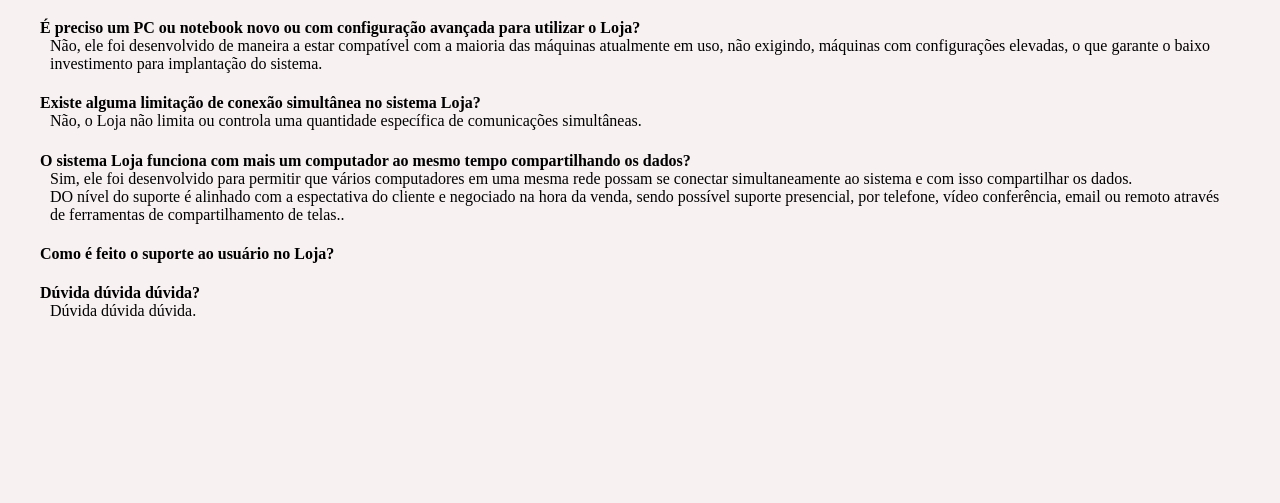
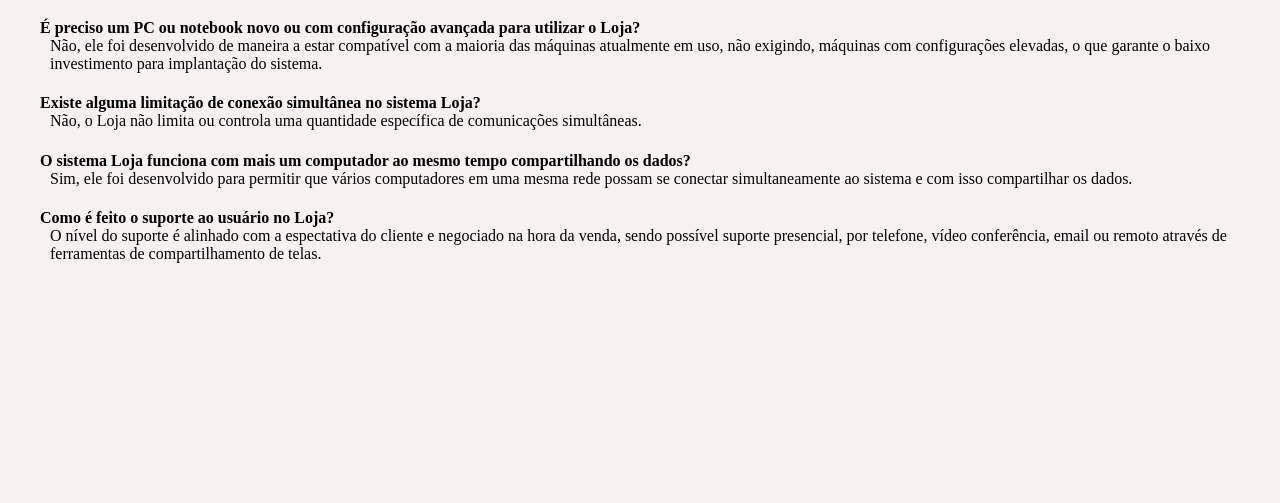
Before and after one commit to agymsistemas/agymsistemas.github.io, a plain HTML site: page duvidas.html in a window 1280 px wide. Shown: the part 197-700 px from the top of the page. Drawn offline with Linux system fonts and the light colour scheme.

Commit message:
Correções mínimas

```diff
--- a/duvidas.html
+++ b/duvidas.html
@@ -29,11 +29,9 @@
 					<h3>O sistema Loja funciona com mais um computador ao mesmo tempo compartilhando os dados?</h3>
 					<p>Sim, ele foi desenvolvido para permitir que vários computadores em uma mesma rede possam se conectar simultaneamente ao sistema e com isso compartilhar os dados.</p>
 
-					<p>DO nível do suporte é alinhado com a espectativa do cliente e negociado na hora da venda, sendo possível suporte presencial, por telefone, vídeo conferência, email ou remoto através de ferramentas de compartilhamento de telas..</p>
 					<h3>Como é feito o suporte ao usuário no Loja?</h3>
+					<p>O nível do suporte é alinhado com a espectativa do cliente e negociado na hora da venda, sendo possível suporte presencial, por telefone, vídeo conferência, email ou remoto através de ferramentas de compartilhamento de telas.</p>
 
-					<h3>Dúvida dúvida dúvida?</h3>
-					<p>Dúvida dúvida dúvida.</p>
 				</div>
 				<br>
 
```
